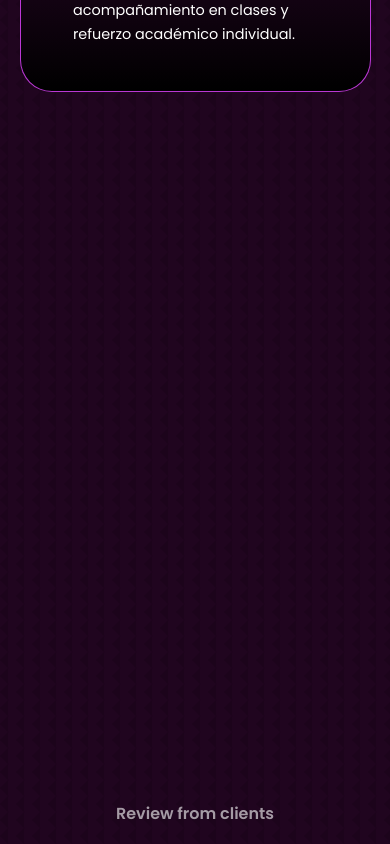
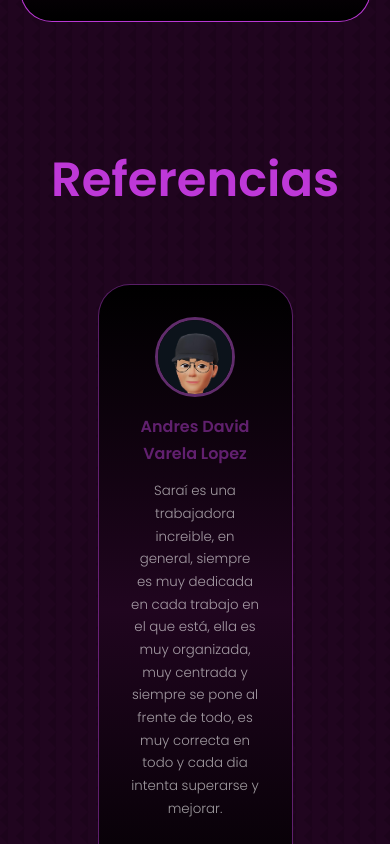
Before and after one commit to AndVarlop/SaraiPortfolio, a React (Vite) app: page / in a window 390 px wide. Shown: the part 6820-7664 px from the top of the page. Built offline with nearby package versions, Linux system fonts and the light colour scheme.

Commit message:
Portfolio base sticker - 2

```diff
--- a/src/components/about/about.css
+++ b/src/components/about/about.css
@@ -130,7 +130,7 @@
         height: auto;
     }
     .about__me{
-        width: 70%;
+        width: 50%;
         margin: 0 auto 3rem;
     }
     .about__me {
@@ -155,6 +155,10 @@
         margin-top: 10vh;
         height: auto;
     }
+    .about__me{
+        width: 50%;
+        margin: 5 auto 3rem;
+    }
 }
 
 @media screen and (max-width:390px) {
@@ -163,4 +167,7 @@
         margin-top: 10vh;
         height: auto;
     }
+    .about__me{
+        width: 50%;
+    }
 }
--- a/src/components/services/services.css
+++ b/src/components/services/services.css
@@ -104,13 +104,13 @@
 @media screen and (max-width:400px) {
     #services {
         margin-top: 10vh;
-        height: 255vh;
+        height: auto;
     }
 }
 
 @media screen and (max-width:360px) {
     #services {
         margin-top: 10vh;
-        height: 240vh;
+        height: auto;
     }
 }
--- a/src/components/testimonials/Testimonials.jsx
+++ b/src/components/testimonials/Testimonials.jsx
@@ -67,8 +67,8 @@ const testimonials = () => {
   return (
     <section id='testimonials'>
       <div className="container title__container">
-        <h3 className='text-light'>Review from clients</h3>
-        <h1>Testimonials</h1>
+        <h3 className='text-light'></h3>
+        <h1>Referencias</h1>
       </div>
       <Swiper className="container testimonials__container"
         effect={'cards'}
```
